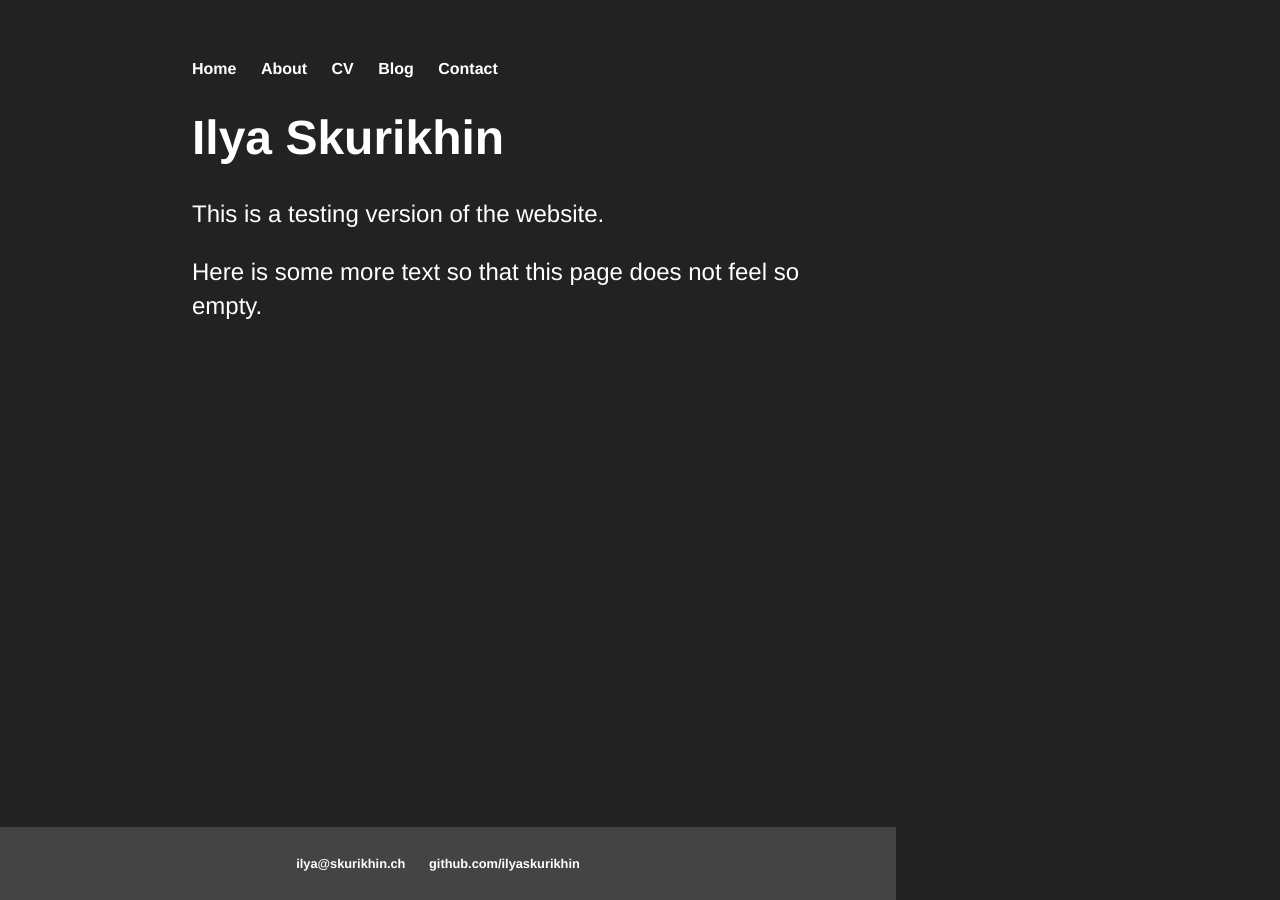
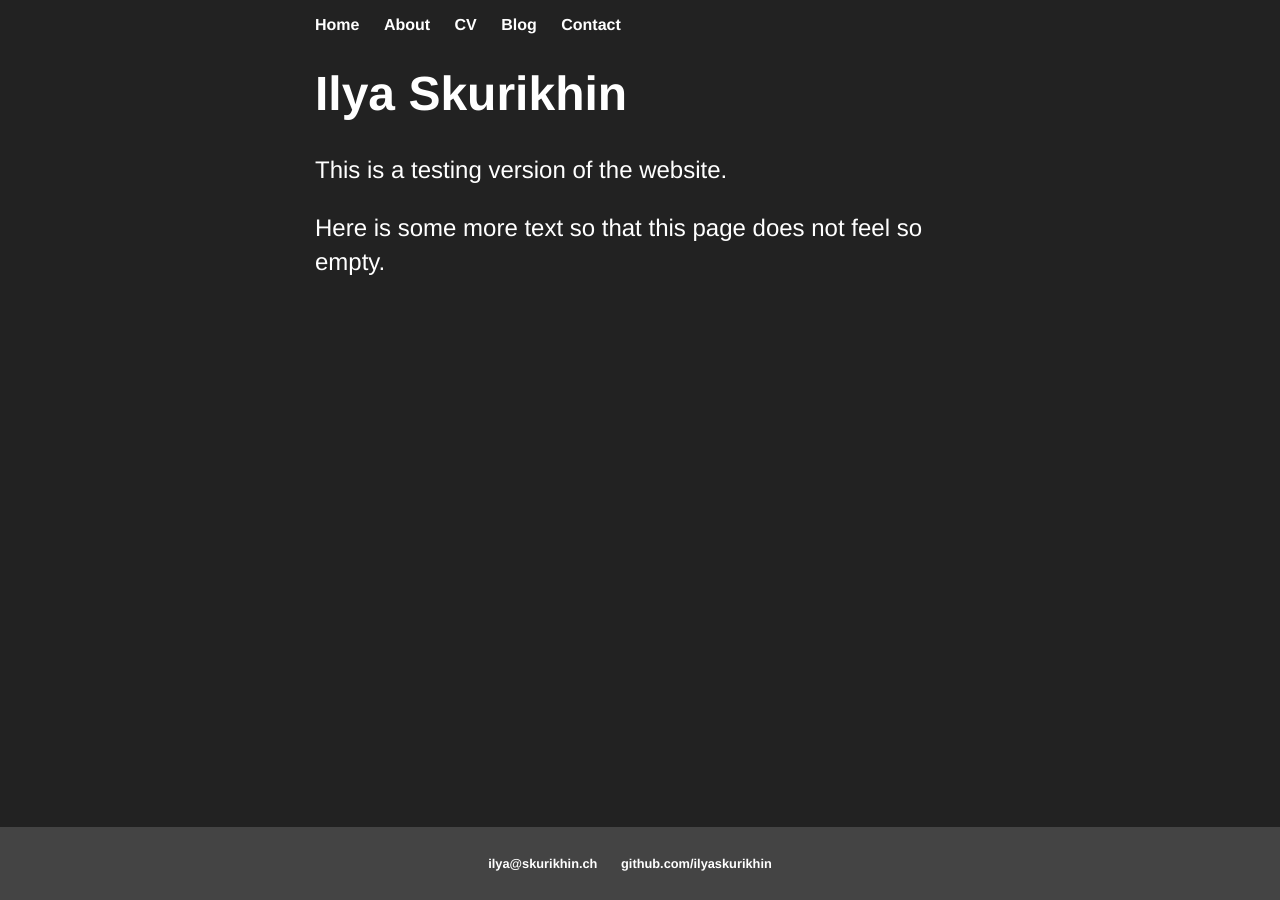
Before and after one commit to ilyaskurikhin/ilyaskurikhin.github.io, a Jekyll site: the page built from index.html, in a window 1280 px wide. Built offline with Jekyll 4.4.1, drawn with Linux system fonts in a browser that asks for light colours.

Commit message:
fixed footer

```diff
--- a/_layouts/default.html
+++ b/_layouts/default.html
@@ -20,7 +20,7 @@
         {{ content }}
 
       </div>
-    </div>
+    </div> <!-- main -->
     <footer>
         <ul>
           <li>
@@ -29,7 +29,7 @@
           <li>
             <a href="https://github.com/ilyaskurikhin">github.com/ilyaskurikhin</a>
           </li>
-      </li>
+        </ul>
     </footer>
   </body>
 </html>
--- a/css/main.css
+++ b/css/main.css
@@ -19,21 +19,19 @@ html {
 /* the html body */
 
 body {
-  margin: 60px auto;
+  margin: auto;
   background-color: #222;
   color: #FFF;
-  width: 70%;
+  width: 100%;
   font-family: "Helvetica", "Sans-Serif";
 }
 
 .main {
+  width: 70%;
+  margin: auto;
   position: relative;
   padding-bottom: 6rem;
   max-width: 650px;
-}
-
-footer {
-  width: 70%;
 }
 
 nav ul, footer ul {
```
Lines whose indentation alone changed are shown as unchanged.
